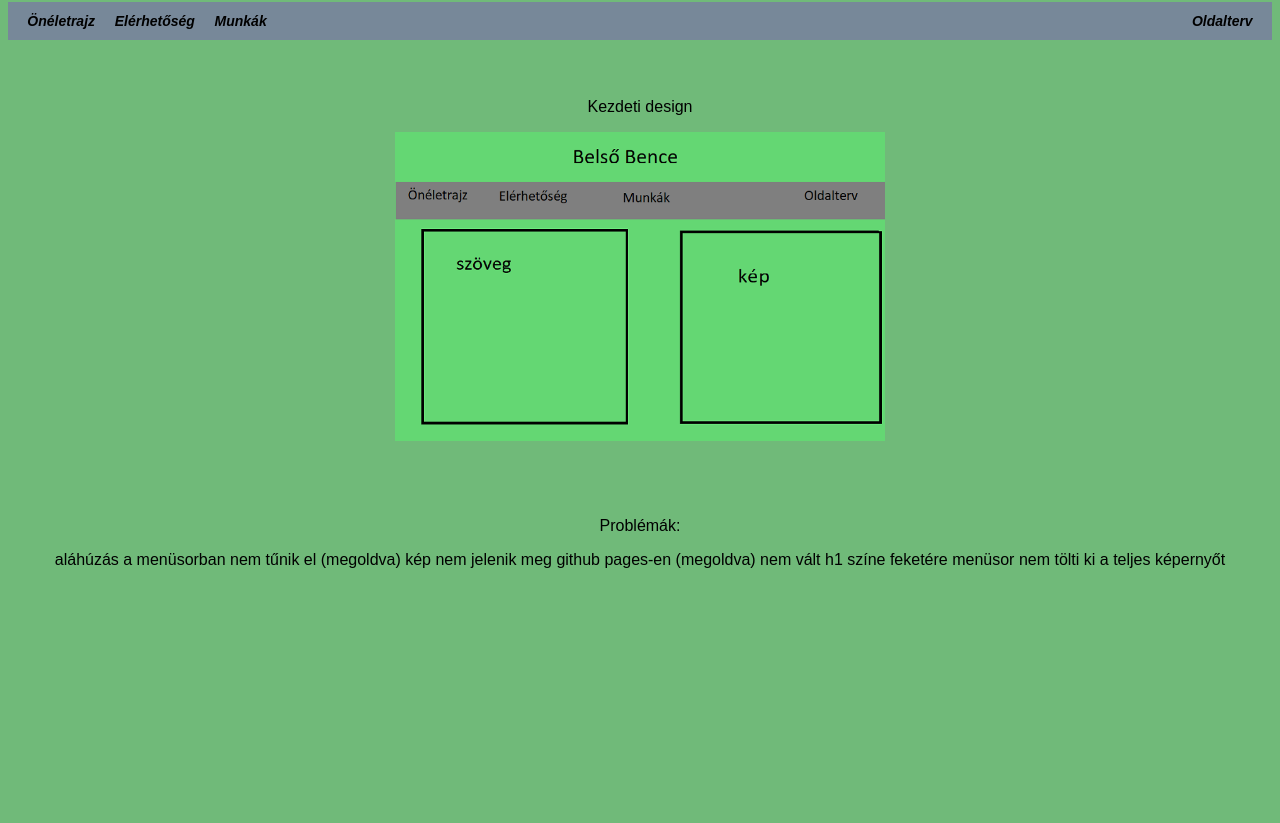
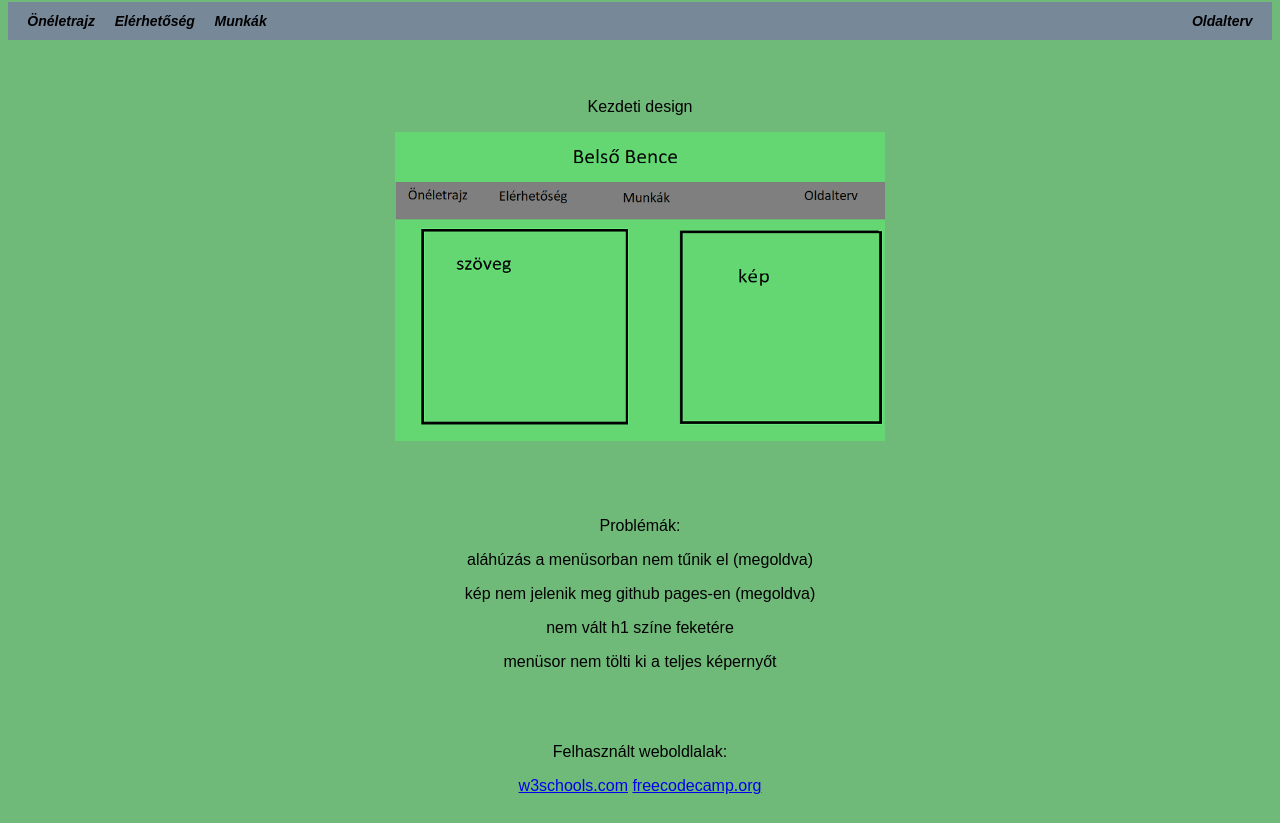
Before and after one commit to ibbbbi/Portfoli-, a plain HTML site: page oldalterv.html in a window 1280 px wide. Shown: the part 79-902 px from the top of the page. Before the commit the page ends 800 px from the top, so only its background shows below. Drawn offline with Linux system fonts and the light colour scheme; files whose address does not match are found by name.

Commit message:
Update oldalterv.html

```diff
--- a/oldalterv.html
+++ b/oldalterv.html
@@ -32,13 +32,15 @@
             </div>
             <div style="padding: 20px;" align="center">
                 <p>Problémák:</p>
-                <li>aláhúzás a menüsorban nem tűnik el (megoldva)</li>
-                <li>kép nem jelenik meg github pages-en (megoldva)</li>
-                <li>nem vált h1 színe feketére</li>
-                <li>menüsor nem tölti ki a teljes képernyőt</li>
+                <p>aláhúzás a menüsorban nem tűnik el (megoldva)</p>
+                <p>kép nem jelenik meg github pages-en (megoldva)</p>
+                <p>nem vált h1 színe feketére</p>
+                <p>menüsor nem tölti ki a teljes képernyőt</p>
             </div>
-
-
-
+            <div style="padding: 20px;" align="center">
+                <p>Felhasznált weboldlalak:</p>
+                <a href="w3schools.com">w3schools.com</a>
+                <a href="freecodecamp.org">freecodecamp.org</a>
+            </div>
     </body>
 </html>
```
